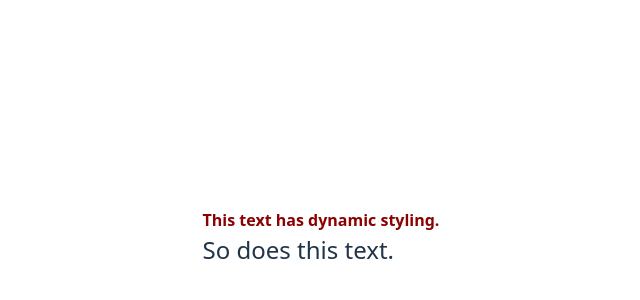
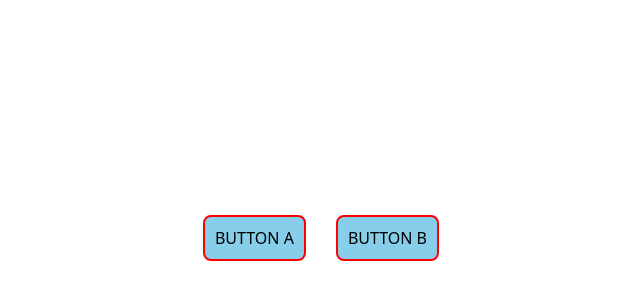
Before and after one commit to kih1015/REACT-STUDY, a React (Vite) app in the folder learning-jsx/: page / in a window 1280 px wide. Shown: the part 162-462 px from the top of the page, without its empty margins (319-959 px from the left). Built offline with nearby package versions, Linux system fonts and the light colour scheme.

Commit message:
feat: 전체 css 적용용

```diff
--- a/learning-jsx/src/App.jsx
+++ b/learning-jsx/src/App.jsx
@@ -1,32 +1,12 @@
 import "./App.css";
+import ButtonA from "./ButtonA";
+import ButtonB from "./ButtonB";
 
 function App() {
-  const styleA = {
-    color: "darkred",
-    fontWeight: "bold",
-  };
-
-  const styleB = {
-    color: "navy",
-    textDecoration: "underline",
-  };
-
-  const isPrimary = true;
-
   return (
     <>
-      <div style={isPrimary ? styleA : styleB}>
-        This text has dynamic styling.
-      </div>
-
-      <span
-        style={{
-          fontSize: isPrimary ? "1.5em" : "1em",
-          opacity: isPrimary ? 1 : 0.5,
-        }}
-      >
-        So does this text.
-      </span>
+      <ButtonA />
+      <ButtonB />
     </>
   );
 }
--- /dev/null
+++ b/learning-jsx/src/ButtonA.css
@@ -0,0 +1,5 @@
+.button {
+  background-color: skyblue;
+  padding: 10px;
+  font-size: 16px;
+}
--- /dev/null
+++ b/learning-jsx/src/ButtonA.jsx
@@ -0,0 +1,8 @@
+import React from "react";
+import "./ButtonA.css";
+
+function ButtonA() {
+  return <button className="button">Button A</button>;
+}
+
+export default ButtonA;
--- /dev/null
+++ b/learning-jsx/src/ButtonB.css
@@ -0,0 +1,5 @@
+.button {
+  border: 2px solid red;
+  margin: 15px;
+  text-transform: uppercase;
+}
--- /dev/null
+++ b/learning-jsx/src/ButtonB.jsx
@@ -0,0 +1,8 @@
+import React from "react";
+import "./ButtonB.css";
+
+function ButtonB() {
+  return <button className="button">Button B</button>;
+}
+
+export default ButtonB;
```
